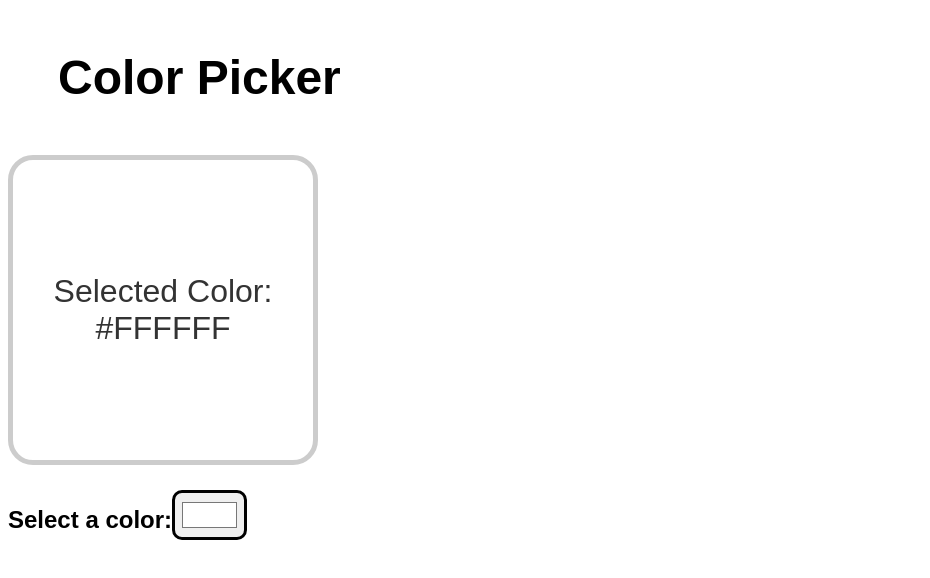
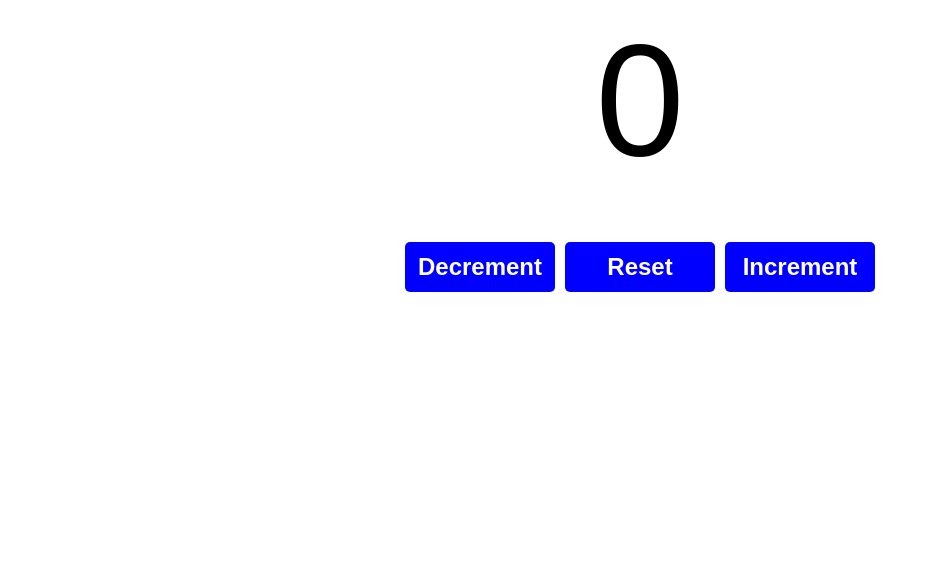
Before and after one commit to ChenTzer/ReactExercise, a React (Vite) app in the folder my-react-app/: page / in a window 1280 px wide. Shown: the top 578 px of the page, without its empty margins (0-930 px from the left). Built offline with nearby package versions, Linux system fonts and the light colour scheme.

Commit message:
Lesson 11 1) Updater functions

```diff
--- a/my-react-app/src/App.jsx
+++ b/my-react-app/src/App.jsx
@@ -1,9 +1,9 @@
-import ColorPicker from "./ColorPicker";
+import Lesson8Counter from "./Lesson8Counter";
 
 function App() {
 
   return (
-      <ColorPicker></ColorPicker>
+      <Lesson8Counter></Lesson8Counter>
   );
 
 }
--- a/my-react-app/src/Lesson8Counter.jsx
+++ b/my-react-app/src/Lesson8Counter.jsx
@@ -5,11 +5,15 @@ function Lesson8Counter(){
     const [count, setCount] = useState(0);
 
     const increment = () => {
-        setCount(count + 1);
+        setCount(c => c + 1);
+        setCount(c => c + 1);
+        setCount(c => c + 1);
     }
 
     const decrement = () =>{
-        setCount(count -1);
+        setCount(c => c -1);
+        setCount(c => c -1);
+        setCount(c => c -1);
     }
 
     const reset = () => {
```
